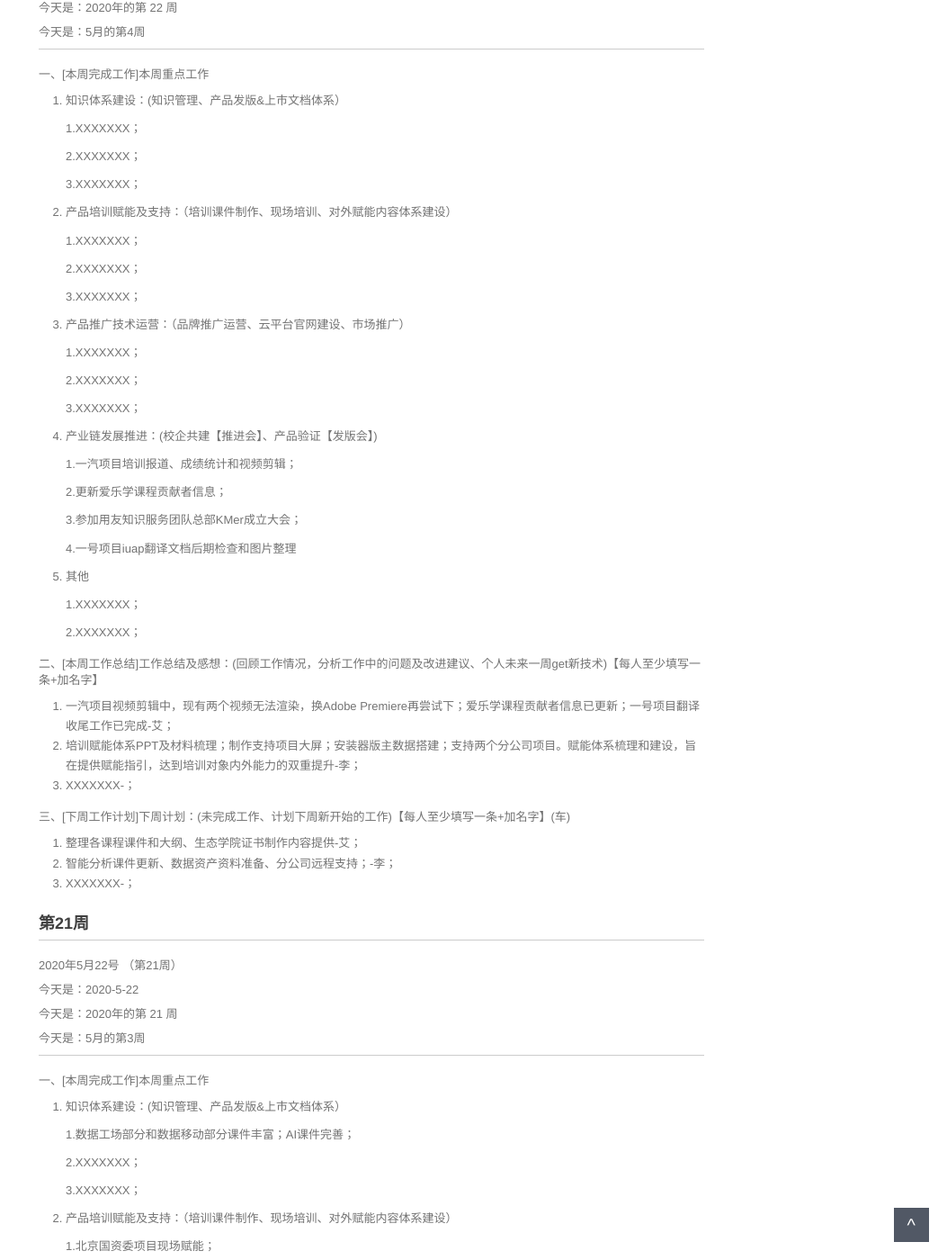
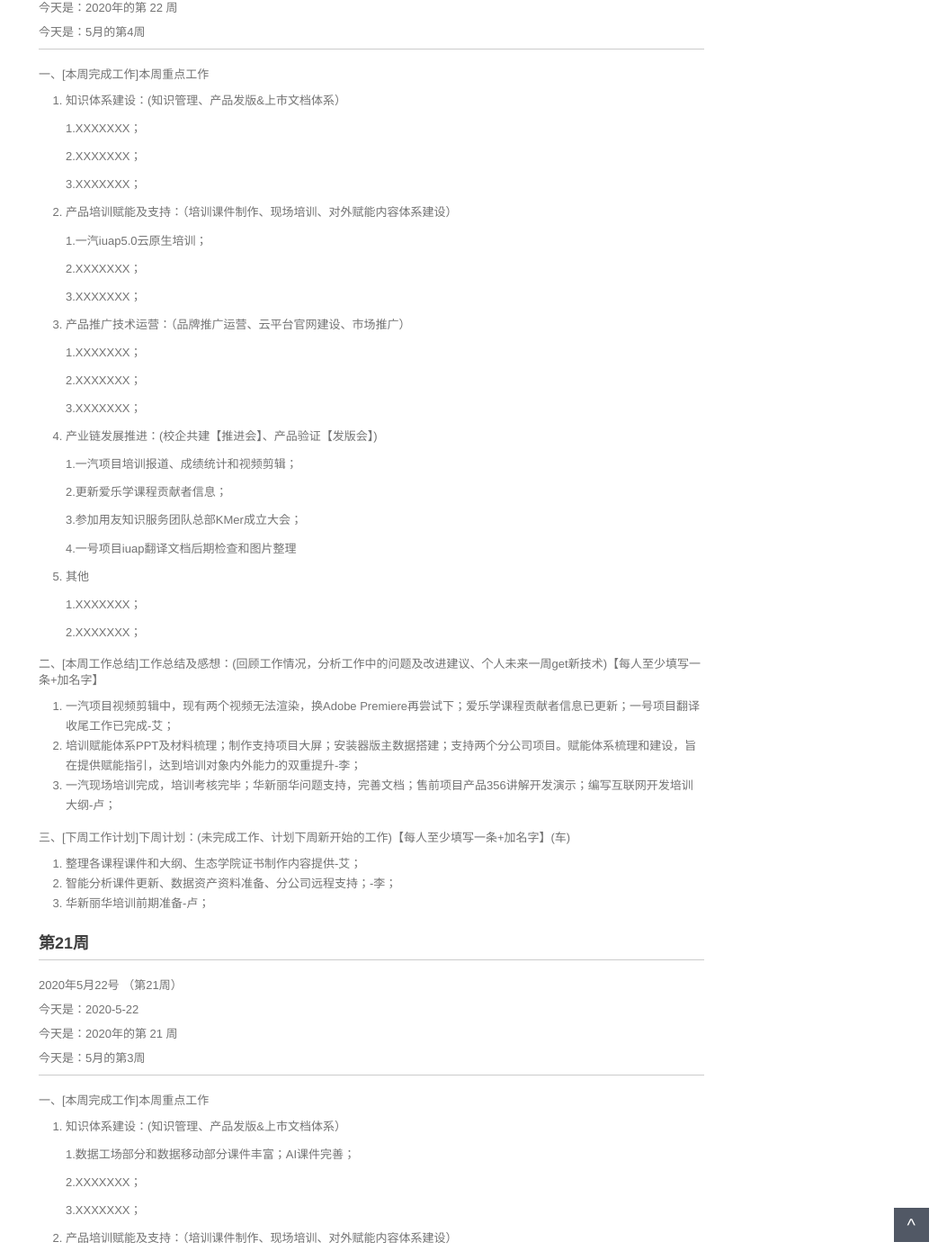
Before and after one commit to walllFlower/blog, a Jekyll site: the page built from 2020-02-28-day_report.md, in a window 1280 px wide and 1400 px high, scrolled down 435 px. Shown: the whole window at 90% size, without its empty margins (227-1280 px from the left). Built offline with Jekyll 4.4.1, drawn with Linux system fonts in a browser that asks for light colours; comment, search, counter and statistics services are not loaded.

Commit message:
Update 2020-02-28-day_report.md

```diff
--- a/2020-02-28-day_report.md
+++ b/2020-02-28-day_report.md
@@ -34,7 +34,7 @@ categories: 技术运营工作周报
 
 2. 产品培训赋能及支持：（培训课件制作、现场培训、对外赋能内容体系建设）
 
-    1.XXXXXXX；
+    1.一汽iuap5.0云原生培训；
 
     2.XXXXXXX；
 
@@ -71,13 +71,13 @@ categories: 技术运营工作周报
 
 1. 一汽项目视频剪辑中，现有两个视频无法渲染，换Adobe Premiere再尝试下；爱乐学课程贡献者信息已更新；一号项目翻译收尾工作已完成-艾；
 2. 培训赋能体系PPT及材料梳理；制作支持项目大屏；安装器版主数据搭建；支持两个分公司项目。赋能体系梳理和建设，旨在提供赋能指引，达到培训对象内外能力的双重提升-李；
-3. XXXXXXX-；
+3. 一汽现场培训完成，培训考核完毕；华新丽华问题支持，完善文档；售前项目产品356讲解开发演示；编写互联网开发培训大纲-卢；
 
 三、[下周工作计划]下周计划：(未完成工作、计划下周新开始的工作)【每人至少填写一条+加名字】(车)
 
 1. 整理各课程课件和大纲、生态学院证书制作内容提供-艾；
 2. 智能分析课件更新、数据资产资料准备、分公司远程支持；-李；
-3. XXXXXXX-；
+3. 华新丽华培训前期准备-卢；
 
 
 
```
